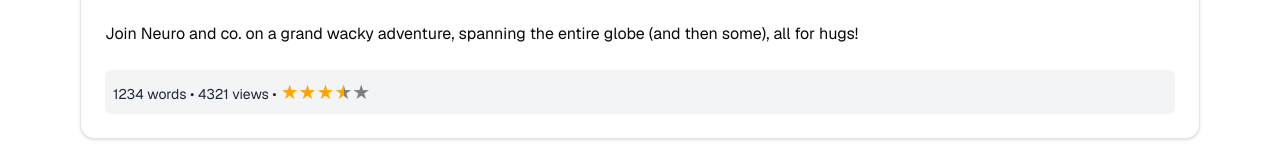
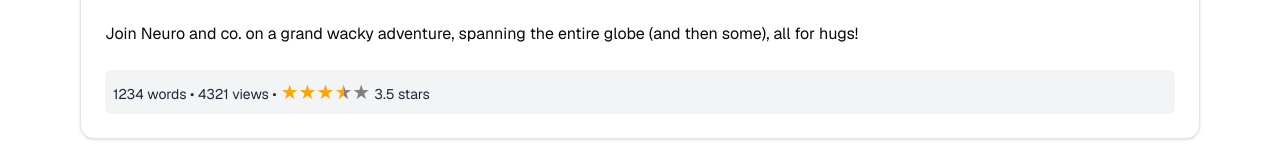
Before and after one commit to NFC-Developers/nfc-blogsite, a Next.js app: page / in a window 1280 px wide. Shown: the part 731-895 px from the top of the page. Built offline with nearby package versions, Linux system fonts and the light colour scheme.

Commit message:
added star count alongside star display

```diff
--- a/src/components/shared/StoryCard.tsx
+++ b/src/components/shared/StoryCard.tsx
@@ -97,11 +97,12 @@ export function StoryCard(props: StoryCardProps) {
         <div className="rounded-sm bg-gray-100 w-full p-2 text-sm text-gray-800">
           {props.words} words • {props.views} views •
           <span
-            className={"text-xl text-transparent ml-1 bg-clip-text"}
+            className={"text-xl text-transparent m-1 bg-clip-text"}
             style={{backgroundImage: `linear-gradient(90deg, orange ${starPercent}, gray ${starPercent})`}}
           >
             ★★★★★
           </span>
+          {props.stars} stars
         </div>
       </CardFooter>
     </Card>
```
